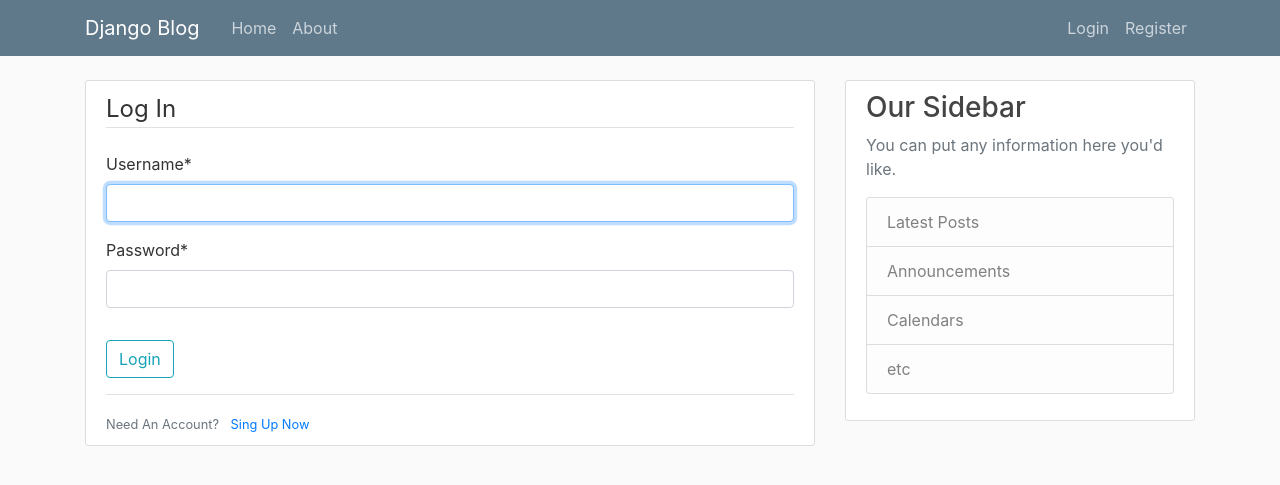
After one commit to mengluGuo/DjangoBlog, a Django app: page /login/ in a window 1280 px wide. The commit adds this page. Shown: the top 485 px of the page. Run offline with Django 3.2, Linux system fonts and the light colour scheme; some libraries are stand-ins or nearby versions.

Commit message:
Add login and logout

```diff
--- a/blog/templates/blog/base.html
+++ b/blog/templates/blog/base.html
@@ -33,8 +33,13 @@
             </div>
             <!-- Navbar Right Side -->
             <div class="navbar-nav">
-              <a class="nav-item nav-link" href="#">Login</a>
-              <a class="nav-item nav-link" href="{% url 'register' %}">Register</a>
+              {% if user.is_authenticated %}
+                <a class="nav-item nav-link" href={% url 'profile'%}>Profile</a>
+                <a class="nav-item nav-link" href={% url 'logout'%}>Logout</a>
+              {% else %}
+                <a class="nav-item nav-link" href={% url 'login'%}>Login</a>
+                <a class="nav-item nav-link" href="{% url 'register' %}">Register</a>
+              {% endif %}
             </div>
           </div>
         </div>
--- a/django_project/settings.py
+++ b/django_project/settings.py
@@ -121,4 +121,9 @@ USE_TZ = True
 # https://docs.djangoproject.com/en/1.11/howto/static-files/
 
 STATIC_URL = '/static/'
+
 CRISPY_TEMPLATE_PACK = 'bootstrap4'
+
+LOGIN_REDIRECT_URL = 'blog-home'
+
+LOGIN_URL = 'login'
--- a/django_project/urls.py
+++ b/django_project/urls.py
@@ -14,6 +14,7 @@ Including another URLconf
     2. Add a URL to urlpatterns:  url(r'^blog/', include('blog.urls'))
 """
 from django.urls import path, include
+from django.contrib.auth import views as auth_views
 from django.contrib import admin
 from users import views as user_views
 
@@ -21,5 +22,8 @@ from users import views as user_views
 urlpatterns = [
     path('admin/', admin.site.urls),
     path('register/', user_views.register, name='register'),
+    path('profile/', user_views.profile, name='profile'),
+    path('login/', auth_views.LoginView.as_view(template_name='users/login.html'), name='login'),
+    path('logout/', auth_views.LogoutView.as_view(template_name='users/logout.html'), name='logout'),
     path('', include('blog.urls')),
 ]
--- /dev/null
+++ b/users/templates/users/login.html
@@ -0,0 +1,21 @@
+{% extends "blog/base.html" %}
+{% load crispy_forms_tags %}
+{% block content %}
+    <div class="content-section">
+        <form method="POST">
+            {% csrf_token %}
+            <fieldset class="form-group">
+                <legend class="border-bottom mb-4">Log In</legend>
+                {{ form|crispy }}
+            </fieldset>
+            <div class="form-group">
+                <button class="btn btn-outline-info" type="submit">Login</button>
+            </div>
+        </form>
+        <div class="border-top pt-3">
+            <small class="text-muted">
+                Need An Account? <a class="ml-2" href="{% url 'register' %}">Sing Up Now</a>
+            </small>
+        </div>
+    </div>
+{% endblock content %}
--- /dev/null
+++ b/users/templates/users/profile.html
@@ -0,0 +1,5 @@
+{% extends "blog/base.html" %}
+{% load crispy_forms_tags %}
+{% block content %}
+    <h1>{{ user.username }}</h1>
+{% endblock content %}
--- a/users/templates/users/register.html
+++ b/users/templates/users/register.html
@@ -14,7 +14,7 @@
     </form>
     <div class="border-top pt-3">
         <small class="text-muted">
-            Already Have An Account? <a class="ml-2" href="#">Sign In</a>
+            Already Have An Account? <a class="ml-2" href="{% url 'login' %}">Sign In</a>
         </small>
     </div>
     </div>
```
Also changed, not shown: users/templates/users/logout.html (added, +9 -0 lines), users/views.py (+7 -2 lines), db.sqlite3.
